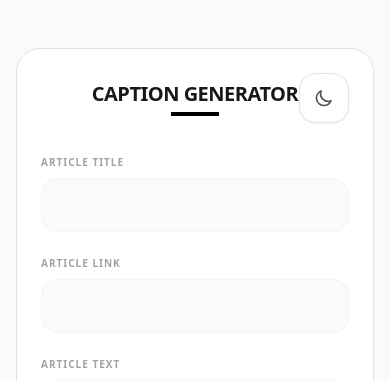
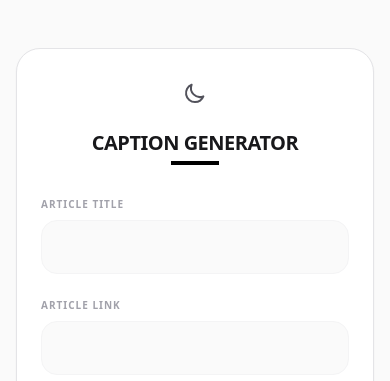
Before and after one commit to peter-ruse/caption-generator, a FastAPI app: page / in a window 390 px wide. Shown: the top 381 px of the page. Run offline with FastAPI, Linux system fonts and the light colour scheme; some libraries are stand-ins or nearby versions.

Commit message:
fix dark mode toggle button placement on mobile (again)

```diff
--- a/templates/index.html
+++ b/templates/index.html
@@ -46,8 +46,19 @@
     <div
       class="w-full max-w-md bg-white dark:bg-zinc-900 rounded-3xl shadow-sm border border-zinc-200 dark:border-zinc-700 p-6 space-y-8"
     >
-      <div class="flex items-center justify-between mb-8 w-full">
-        <div class="w-[50px]"></div>
+      <div class="flex flex-col items-center justify-center space-y-4 mb-8 w-full">
+        <button
+          onclick="toggleDarkMode()"
+          class="p-2 rounded-full bg-inherit hover:scale-125 active:scale-90 transition-all focus:outline-none"
+          aria-label="Toggle Dark Mode"
+        >
+          <svg class="w-6 h-6 hidden dark:block text-zinc-400" fill="none" stroke="currentColor" viewBox="0 0 24 24">
+            <path stroke-linecap="round" stroke-linejoin="round" stroke-width="2" d="M12 3v1m0 16v1m9-9h-1M4 12H3m15.364-6.364l-.707.707M6.343 17.657l-.707.707m12.728 0l-.707-.707M6.343 6.343l-.707-.707M12 8a4 4 0 100 8 4 4 0 000-8z" />
+          </svg>
+          <svg class="w-6 h-6 block dark:hidden text-zinc-600" fill="none" stroke="currentColor" viewBox="0 0 24 24">
+            <path stroke-linecap="round" stroke-linejoin="round" stroke-width="2" d="M20.354 15.354A9 9 0 018.646 3.646 9.003 9.003 0 0012 21a9.003 9.003 0 008.354-5.646z" />
+          </svg>
+        </button>
 
         <header class="text-center space-y-1">
           <h1 class="text-xl font-black tracking-tight uppercase">
@@ -55,19 +66,6 @@
           </h1>
           <div class="h-1 w-12 bg-black dark:bg-white mx-auto"></div>
         </header>
-
-        <button
-          onclick="toggleDarkMode()"
-          class="w-[50px] h-[50px] flex items-center justify-center rounded-2xl bg-white dark:bg-zinc-800 border border-zinc-200 dark:border-zinc-700 shadow-sm hover:scale-110 active:scale-95 transition-all"
-          aria-label="Toggle Dark Mode"
-        >
-          <svg class="w-5 h-5 hidden dark:block text-zinc-400" fill="none" stroke="currentColor" viewBox="0 0 24 24">
-            <path stroke-linecap="round" stroke-linejoin="round" stroke-width="2" d="M12 3v1m0 16v1m9-9h-1M4 12H3m15.364-6.364l-.707.707M6.343 17.657l-.707.707m12.728 0l-.707-.707M6.343 6.343l-.707-.707M12 8a4 4 0 100 8 4 4 0 000-8z" />
-          </svg>
-          <svg class="w-5 h-5 block dark:hidden text-zinc-600" fill="none" stroke="currentColor" viewBox="0 0 24 24">
-            <path stroke-linecap="round" stroke-linejoin="round" stroke-width="2" d="M20.354 15.354A9 9 0 018.646 3.646 9.003 9.003 0 0012 21a9.003 9.003 0 008.354-5.646z" />
-          </svg>
-        </button>
       </div>
 
       <form
```
